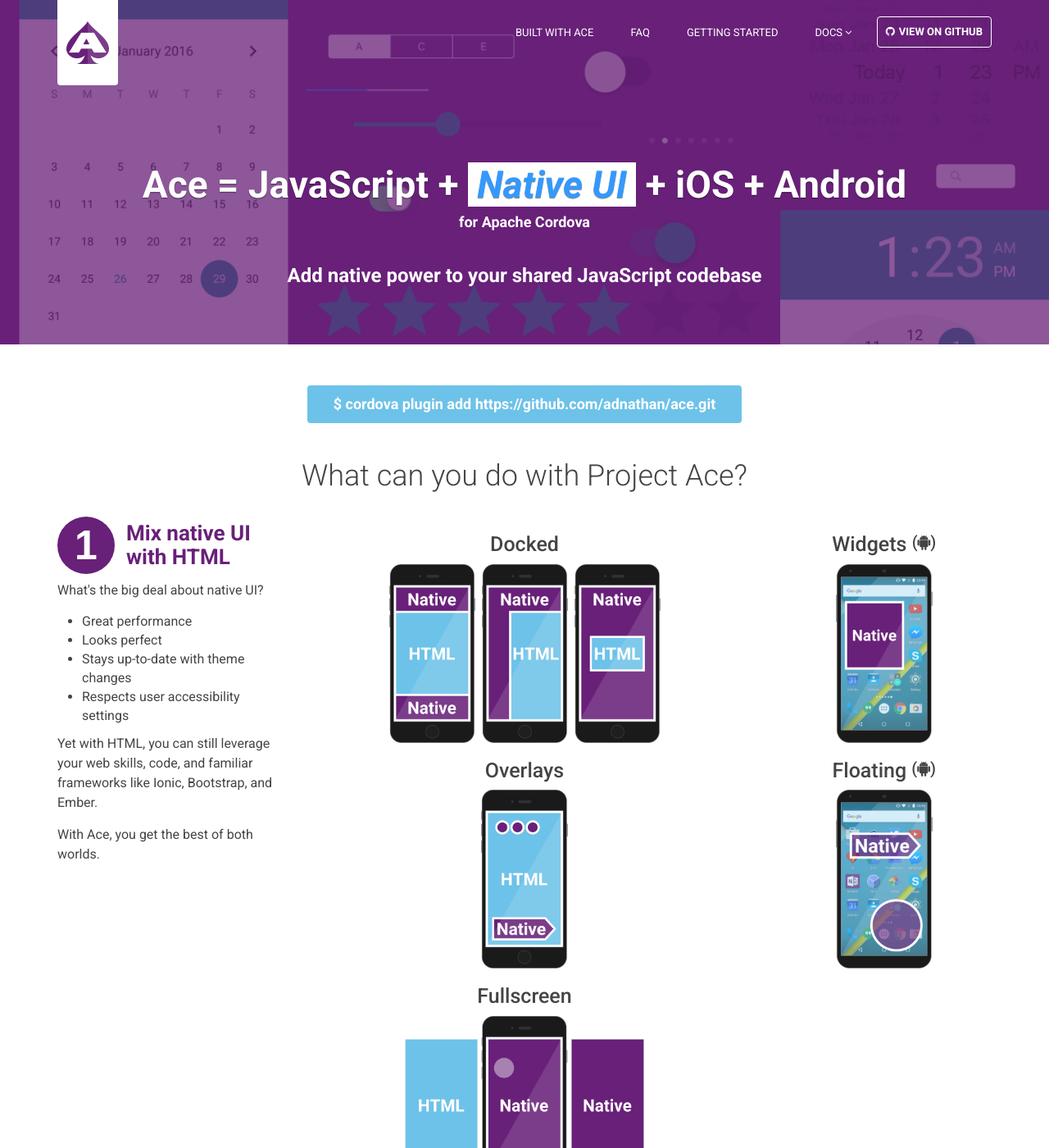
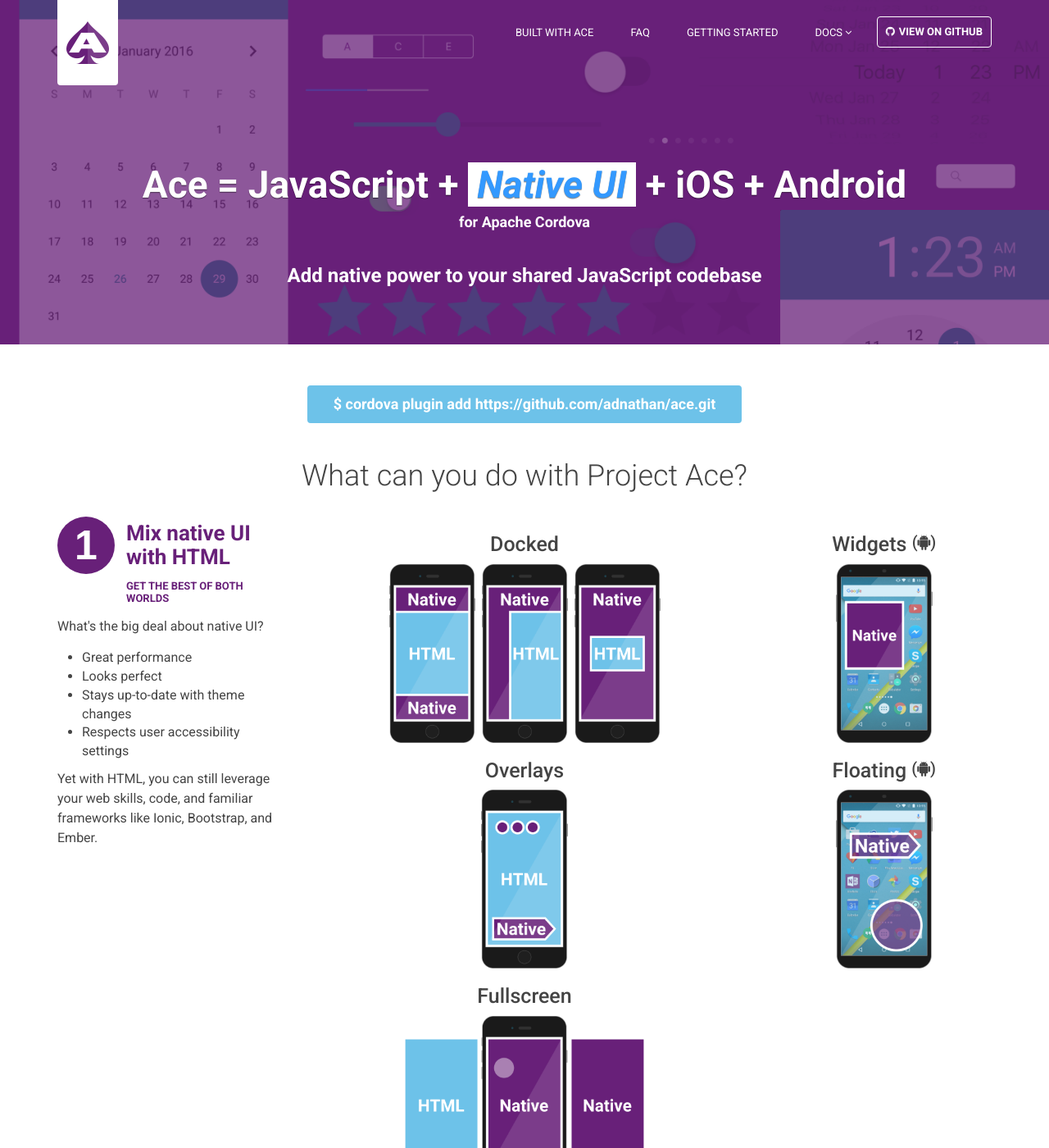
Before and after one commit to microsoft/ace, a Jekyll site: the page built from index.html, in a window 1280 px wide and 1400 px high. Shown: the whole window at 82% size. Built offline with Jekyll 4.4.1, drawn with Linux system fonts in a browser that asks for light colours; some of the changed text lies outside the part shown.

Commit message:
Visual tweaks

```diff
--- a/_includes/header-home.html
+++ b/_includes/header-home.html
@@ -7,9 +7,9 @@
             <div class="navbar-header">
                 <button class="navbar-toggle" type="button" data-toggle="collapse" data-target="#navbar-collapse">
                     <span class="sr-only">Toggle navigation</span>
-                    <span class="icon-bar"></span>
-                    <span class="icon-bar"></span>
-                    <span class="icon-bar"></span>
+                    <span class="icon-bar" style="background-color:white"></span>
+                    <span class="icon-bar" style="background-color:white"></span>
+                    <span class="icon-bar" style="background-color:white"></span>
                 </button>
             </div>
             <div id="navbar-collapse" class="navbar-collapse collapse">
--- a/css/styles.css
+++ b/css/styles.css
@@ -17,10 +17,16 @@
   margin-bottom: 15px;
   line-height: 1.5;
 }
-.small-only {
+.small-or-less {
     display: none;
 }
-.nonsmall-only {
+.xsmall-or-less {
+    display: none;
+}
+.greater-than-small {
+    display: block;
+}
+.greater-than-xsmall {
     display: block;
 }
 a {
@@ -2378,10 +2384,16 @@
 }
 /* Extra small devices (phones, less than 768px) */
 @media (max-width: 767px) {
-  .small-only {
+  .small-or-less {
       display: block;
   }
-  .nonsmall-only {
+  .xsmall-or-less {
+      display: block;
+  }
+  .greater-than-small {
+      display: none;
+  }
+  .greater-than-xsmall {
       display: none;
   }
   .config-wrapper {
@@ -2618,6 +2630,20 @@
   }
 }
 /* Small devices (tablets, 768px and up) */
+@media (min-width: 768px) and (max-width: 991px) {
+  .small-or-less {
+      display: block;
+  }
+  .xsmall-or-less {
+      display: none;
+  }
+  .greater-than-small {
+      display: none;
+  }
+  .greater-than-xsmall {
+      display: block;
+  }
+}
 @media (min-width: 768px) {
   .config-wrapper {
     display: none;
--- a/index.html
+++ b/index.html
@@ -3,7 +3,7 @@
 ---
 <section class="promo section section-on-bg">
     <div class="container text-center">
-        <h2 class="title">Ace = JavaScript +&nbsp;<i style="background:white;color:#3399FF;white-space:nowrap"> Native UI </i>&nbsp;+ iOS + Android</h2>
+        <h2 class="title">Ace = JavaScript +&nbsp;<i style="color:#3399FF;background:white;white-space:nowrap">&nbsp;Native UI&nbsp;</i>&nbsp;+ iOS + Android</h2>
         <h4 style="font-size:large;font-weight:bold;margin-top:-10px">for Apache Cordova</h2>
 
         <br/>
@@ -14,8 +14,8 @@
 <div class="sections-wrapper">
 
     <div style="text-align:center;position:relative;top:-30px">
-        <p class="nonsmall-only"><a style="font-size:large" class="btn btn-cta btn-cta-intro" href="https://github.com/adnathan/ace">$ cordova plugin add https://github.com/adnathan/ace.git</a></p>
-        <p class="small-only"><a style="font-size:large" class="btn btn-cta btn-cta-intro" href="https://github.com/adnathan/ace"><i class="fa fa-github"></i>View on Github</a></p>
+        <p class="greater-than-xsmall"><a style="font-size:large" class="btn btn-cta btn-cta-intro" href="https://github.com/adnathan/ace">$ cordova plugin add https://github.com/adnathan/ace.git</a></p>
+        <p class="xsmall-or-less"><a style="font-size:large" class="btn btn-cta btn-cta-intro" href="https://github.com/adnathan/ace"><i class="fa fa-github"></i>View on Github</a></p>
     </div>
 
         <section id="why" class="section why">
@@ -26,6 +26,7 @@
                     <div class="content col-sm-3">
                       <span class="number" style="float:left">1</span>
                       <h2 class="title" style="padding-left:84px;margin-top:6px;text-align:left"><b>Mix native UI with HTML</b></h2>
+                      <h3 class="title" style="font-size: small;padding-left:84px;text-align:left"><b>GET THE BEST OF BOTH WORLDS</b></h3>
                         <div class="desc">
                             <p>What's the big deal about native UI?</p>
                             <ul>
@@ -35,7 +36,6 @@
                                 <li>Respects user accessibility settings</li>
                             </ul>
                             <p>Yet with HTML, you can still leverage your web skills, code, and familiar frameworks like Ionic, Bootstrap, and Ember.</p>
-                            <p>With Ace, you get the best of both worlds.</p>
                         </div>
                     </div>
                     <figure class="figure col-sm-6">
@@ -67,7 +67,7 @@
                 </div>
 
                 <div class="row item">
-                    <div>
+                    <div style="margin-left:14px;margin-right:14px">
                       <span class="number" style="float:left">2</span>
                       <h2 class="title" style="padding-left:84px;margin-top:6px;text-align:left"><b>Use a cross-platform native UI framework</b></h2>
                       <h3 class="title" style="font-size: small;padding-left:84px;text-align:left"><b>...OR JUST USE RAW NATIVE CONTROLS DIRECTLY</b></h3>
@@ -76,8 +76,8 @@
                             <p>Or, you can use platform-specific native controls directly. You've got many options:</p>
                       </div>
                     </div>
-<center>
-                            <table border="0">
+                    <div class="greater-than-small">
+                    <table align="center" border="0">
                         <tr>
                             <th></th>
                             <th class="title" style="text-align:center;line-height:1;font-size:medium;font-weight:bold;padding:12px">Cross-Platform<br/>(Write Once)</th>
@@ -126,13 +126,78 @@
                             <td style="border-right:1px solid #682079"><img height="62" style="margin-left:12px" src="/assets/images/home/ib.png"/></td>
                         </tr>
                     </table>
-</center>
+                    </div>
+                    <div class="small-or-less">
+                    <table align="center" border="0">
+                        <tr>
+                            <th></th>
+                            <th class="title" style="text-align:center;line-height:1;font-size:medium;font-weight:bold;padding:12px">Cross-Platform<br/>(Write Once)</th>
+                        </tr>
+                        <tr>
+                            <th class="title alt" style="text-align:center;font-size:medium;font-weight:bold;padding:12px;border-right:1px solid #682079">JavaScript</th>
+                            <td class="alt" style="border-right:1px solid #682079">
+<pre class="js"><span class="js-id">var</span> button = <span class="js-id">new</span> ace.Button();</pre>
+</td>
+                        </tr>
+                        <tr>
+                            <th class="title" style="text-align:center;font-size:medium;font-weight:bold;padding:12px;border-right:1px solid #682079">XAML</th>
+                            <td style="border-right:1px solid #682079">
+<pre class="xaml">&lt;<span class="xaml-tag">Button</span> /&gt;</pre>
+</td>
+                        </tr>
+                        <tr>
+                            <th></th>
+                            <th class="title" style="text-align:center;line-height:1;font-size:medium;font-weight:bold;padding:12px">Platform-Specific<br/>(Write Twice)</th>
+                        </tr>
+                        <tr>
+                            <th class="title alt" style="text-align:center;font-size:medium;font-weight:bold;padding:12px;border-right:1px solid #682079">JavaScript</th>
+                            <td class="alt" style="border-right:1px solid #682079">
+    <pre class="js"><span class="js-id">var</span> button;
+<span class="js-id">if</span> (ace.platform == <span class="js-string">"iOS"</span>)
+  button = <span class="js-id">new</span> ace.NativeObject(<span class="js-string">"UIButton"</span>);
+<span class="js-id">else if</span> (ace.platform == <span class="js-string">"Android"</span>)
+  button = <span class="js-id">new</span> ace.NativeObject(<span class="js-string">"android.widget.Button"</span>);
+</pre>
+</td>
+                        </tr>
+                        <tr>
+                            <th class="title" style="text-align:center;font-size:medium;font-weight:bold;padding:12px;border-right:1px solid #682079">XAML</th>
+                            <td style="border-right:1px solid #682079">
+<pre class="xaml">&lt;<span class="xaml-tag">if</span>:<span class="xaml-tag">iOS</span>&gt;
+  &lt;<span class="xaml-tag">ios</span>:<span class="xaml-tag">UIButton</span> /&gt;
+&lt;/<span class="xaml-tag">if</span>:<span class="xaml-tag">iOS</span>&gt;
+&lt;<span class="xaml-tag">if</span>:<span class="xaml-tag">Android</span>&gt;
+  &lt;<span class="xaml-tag">android</span>:<span class="xaml-tag">Button</span> /&gt;
+&lt;/<span class="xaml-tag">if</span>:<span class="xaml-tag">Android</span>&gt;
+</pre>
+</td>
+                        </tr>
+                        <tr>
+                            <th class="title alt" style="text-align:center;font-size:medium;line-height:1;font-weight:bold;padding:12px;border-right:1px solid #682079">Android XML</th>
+                            <td class="alt" style="border-right:1px solid #682079">
+<pre class="xml">&lt;Button <span class="xml-attr">android:layout_width</span><span class="xml-eq">=</span><span class="xml-string">"wrap_content"</span>
+        <span class="xml-attr">android:layout_height</span><span class="xml-eq">=</span><span class="xml-string">"wrap_content"</span> /&gt;</pre>
+</td>
+                        </tr>
+                        <tr>
+                            <th class="title" style="text-align:center;font-size:medium;line-height:1;font-weight:bold;padding:12px;border-right:1px solid #682079">Interface Builder<br/>(NIB/XIB)</th>
+                            <td style="border-right:1px solid #682079"><img height="62" style="margin-left:12px" src="/assets/images/home/ib.png"/></td>
+                        </tr>
+                    </table>
+                    </div>
+
                       <div class="desc" style="margin-left:85px">
                             <br/>
                             <p>If you decide to use markup, you can link to it directly from your HTML, regardless of its type:</p>
-<pre class="xaml">&lt;<span class="xaml-tag">a</span> <span class="xaml-attr">href</span>="<b>native://page.xaml</b>"&gt;<span class="xaml-content">Navigate to an all-native page</span>&lt;/<span class="xaml-tag">a</span>&gt;
-&lt;<span class="xaml-tag">a</span> <span class="xaml-attr">href</span>="<b>android://page.xml</b>"&gt;<span class="xaml-content">Navigate to an Android XML page</span>&lt;/<span class="xaml-tag">a</span>&gt;
-&lt;<span class="xaml-tag">a</span> <span class="xaml-attr">href</span>="<b>ios://page.xib</b>"&gt;<span class="xaml-content">Navigate to a page created in Interface Builder</span>&lt;/<span class="xaml-tag">a</span>&gt;
+<pre class="xaml">&lt;<span class="xaml-tag">a</span> <span class="xaml-attr">href</span>="<b>native://page.xaml</b>"&gt;
+<span class="xaml-content">&nbsp;&nbsp;Go to an all-native page</span>
+&lt;/<span class="xaml-tag">a</span>&gt;
+&lt;<span class="xaml-tag">a</span> <span class="xaml-attr">href</span>="<b>android://page.xml</b>"&gt;
+<span class="xaml-content">&nbsp;&nbsp;Go to an Android XML page</span>
+&lt;/<span class="xaml-tag">a</span>&gt;
+&lt;<span class="xaml-tag">a</span> <span class="xaml-attr">href</span>="<b>ios://page.xib</b>"&gt;
+&nbsp;&nbsp;<span class="xaml-content">Go to a page created in Interface Builder</span>
+&lt;/<span class="xaml-tag">a</span>&gt;
 </pre>
                       </div>
                 </div>
```
Also changed, not shown: assets/images/background/bg.png. Lines whose indentation alone changed are shown as unchanged.
